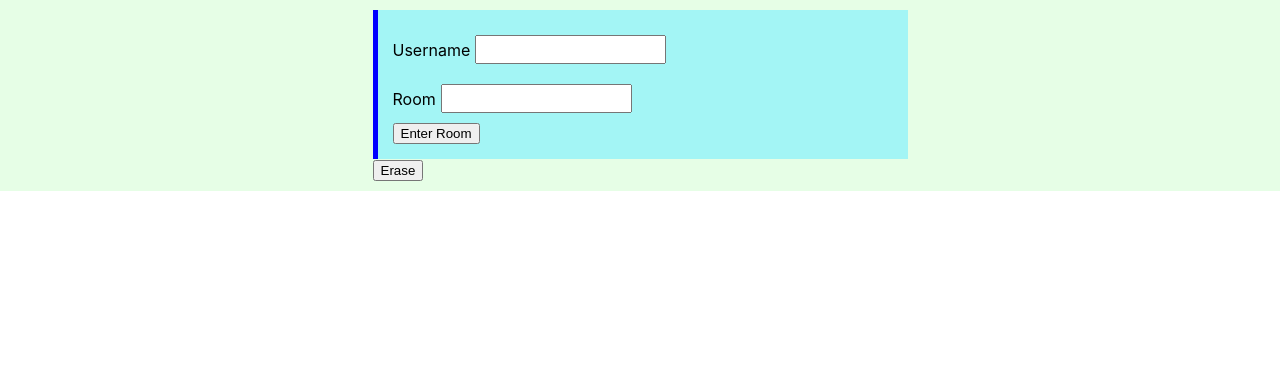
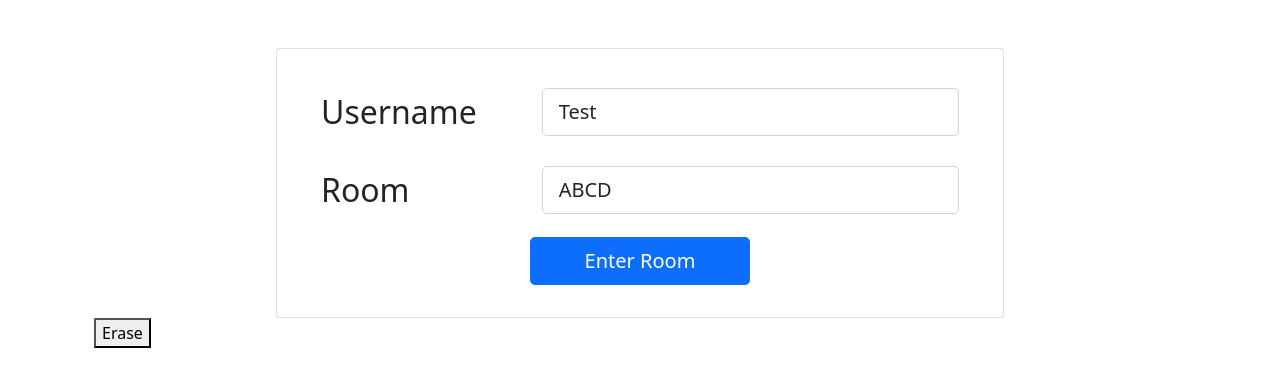
Before and after one commit to nithvijay/card-game, a React (Create React App) app in the folder client/: page / in a window 1280 px wide. Shown: the top 386 px of the page. Built offline with nearby package versions, Linux system fonts and the light colour scheme; no server answers.

Commit message:
added basic styling

```diff
--- a/client/public/index.html
+++ b/client/public/index.html
@@ -9,6 +9,7 @@
       name="description"
       content="Web site created using create-react-app"
     />
+    <link href="https://cdn.jsdelivr.net/npm/bootstrap@5.0.1/dist/css/bootstrap.min.css" rel="stylesheet" integrity="sha384-+0n0xVW2eSR5OomGNYDnhzAbDsOXxcvSN1TPprVMTNDbiYZCxYbOOl7+AMvyTG2x" crossorigin="anonymous">
     <link rel="apple-touch-icon" href="%PUBLIC_URL%/logo192.png" />
     <!--
       manifest.json provides metadata used when your web app is installed on a
--- a/client/src/App.js
+++ b/client/src/App.js
@@ -3,7 +3,7 @@ import Main from "./components/Main";
 
 const App = () => {
   return (
-    <div className="app">
+    <div className="container">
       <SocketContext.Provider value={socket}>
         <Main />
       </SocketContext.Provider>
--- a/client/src/components/Card.js
+++ b/client/src/components/Card.js
@@ -1,12 +1,22 @@
-const Card = ({ text, attack, cost, id }) => {
+const Card = ({ text, attack, cost, id, onCardClick }) => {
   return (
-    <div className="card">
-      <div>Text: {text}</div>
-      <div>Attack: {attack}</div>
-      <div>Cost: {cost}</div>
-      <div>ID: {id}</div>
+    <div className="p-1">
+      <div
+        className="card"
+        style={{ width: "8rem", height: "16rem" }}
+        onClick={() => onCardClick(id)}
+      >
+        <div>Text: {text}</div>
+        <div>Attack: {attack}</div>
+        <div>Cost: {cost}</div>
+        <div>ID: {id}</div>
+      </div>
     </div>
   );
 };
 
+Card.defaultProps = {
+  onCardClick: () => console.log("Not Valid"),
+};
+
 export default Card;
--- a/client/src/components/CardContainer.js
+++ b/client/src/components/CardContainer.js
@@ -1,20 +1,28 @@
 import Card from "./Card";
+import CardUnknown from "./CardUnknown";
 
-const CardContainer = ({ cards, sid, sids, names, turn }) => {
-  console.log(cards);
+const CardContainer = ({ cards, sid, sids, names, turn, onCardClick }) => {
+  const index = sids.indexOf(sid);
+  const userCards = cards[index];
+  const otherCards = cards.filter((card, i) => i !== index);
+
   return (
-    <div className="card-container">
-      {cards.map((userCards) =>
-        userCards.map((card, index) => (
+    <div className="card">
+      <div className="d-flex flex-wrap">
+        {userCards.map((card, index) => (
           <Card
             key={index}
             text={card.text}
             attack={card.attack}
             cost={card.cost}
             id={card.id}
+            onCardClick={onCardClick}
           />
-        ))
-      )[0]}
+        ))}
+      </div>
+      <div className="d-flex flex-wrap">
+        {otherCards.map((card) => card.map((i) => <CardUnknown id={""} />))}
+      </div>
     </div>
   );
 };
--- /dev/null
+++ b/client/src/components/CardUnknown.js
@@ -0,0 +1,15 @@
+const CardUnknown = ({ id }) => {
+    return (
+      <div className="p-1">
+        <div
+          className="card"
+          style={{ width: "8rem", height: "16rem" }}
+        >
+            <div>Unknown</div>
+          <div>ID: {id}</div>
+        </div>
+      </div>
+    );
+  };
+
+  export default CardUnknown;
--- a/client/src/components/Main.js
+++ b/client/src/components/Main.js
@@ -6,8 +6,8 @@ import PlayingArea from "./PlayingArea";
 
 const Main = () => {
   const socket = useContext(SocketContext);
-  const [username, setUsername] = useState("");
-  const [room, setRoom] = useState("");
+  const [username, setUsername] = useState("Test");
+  const [room, setRoom] = useState("ABCD");
   const [enteredRoom, setEnteredRoom] = useState(false);
   const [startedGame, setStartedGame] = useState(false);
 
@@ -43,7 +43,6 @@ const Main = () => {
    */
   const handleStartedGame = useCallback(() => {
     setStartedGame(true);
-    console.log("Does this happen")
   }, []);
 
   useEffect(() => {
@@ -53,23 +52,44 @@ const Main = () => {
   }, [handleStartedGame, socket]);
 
   return (
-    <div>
+    <div className="container">
       {!enteredRoom && (
-        <div className="container">
-          <div className="row">
-            <label>Username</label>
+        <div className="card mt-5 col-sm-8 offset-sm-2">
+          <div className="card-body">
+            <div className="row m-3 align-items-center">
+              <div className="col-sm-4">
+                <label className="col-form-label fs-2">Username</label>
+              </div>
+              <div className="col-sm-8">
                 <input
+                  className="form-control form-control-lg"
                   value={username}
                   name="username"
                   onChange={(e) => onChangeUserName(e)}
                 />
               </div>
-          <div className="row">
-            <label>Room</label>
-            <input value={room} name="room" onChange={(e) => onChangeRoom(e)} />
             </div>
-          <div className="row">
-            <button onClick={() => onClick()}>Enter Room</button>
+            <div className="row m-3 align-items-center">
+              <div className="col-sm-4">
+                <label className="col-form-label fs-2">Room</label>
+              </div>
+              <div className="col-sm-8">
+                <input
+                  className="form-control form-control-lg"
+                  value={room}
+                  name="room"
+                  onChange={(e) => onChangeRoom(e)}
+                />
+              </div>
+            </div>
+            <div className="row m-3">
+              <button
+                className="btn btn-primary btn-lg col-md-4 offset-sm-4"
+                onClick={() => onClick()}
+              >
+                Enter Room
+              </button>
+            </div>
           </div>
         </div>
       )}
@@ -82,7 +102,8 @@ const Main = () => {
           onStartGame={onStartGame}
         />
       )}
-      {startedGame && <PlayingArea />}
+
+      {startedGame && <PlayingArea room={room} />}
       <button onClick={() => onErase()}>Erase</button>
     </div>
   );
--- a/client/src/components/MessageBox.js
+++ b/client/src/components/MessageBox.js
@@ -14,7 +14,6 @@ const MessageBox = ({ username, room, startedGame, onStartGame }) => {
   const handleMessage = useCallback(
     (data) => {
       setMessages([...messages, data["message"]]);
-      console.log(messages);
     },
     [messages]
   );
@@ -28,12 +27,9 @@ const MessageBox = ({ username, room, startedGame, onStartGame }) => {
   /**
    * socket.io - update_room_members
    */
-  const handleUpdateRoom = useCallback(
-    (data) => {
+  const handleUpdateRoom = useCallback((data) => {
     setRoomMembers(data["room_occupants"]);
-    },
-    []
-  );
+  }, []);
 
   useEffect(() => {
     socket.on("update_room_members", handleUpdateRoom);
@@ -61,7 +57,8 @@ const MessageBox = ({ username, room, startedGame, onStartGame }) => {
     setMessage(e.target.value);
   };
 
-  const onClick = () => {
+  const onFormSubmit = (e) => {
+    e.preventDefault();
     if (message !== "") {
       socket.emit("message", {
         room: room,
@@ -75,31 +72,49 @@ const MessageBox = ({ username, room, startedGame, onStartGame }) => {
   };
 
   return (
-    <div className="container">
+    <div className="card mt-5 col-sm-8 offset-sm-2">
+      <div className="row p-3">
+        <div className="col-sm-9">
+          <div className="card p-3">
+            <div
+              className="overflow-scroll"
+              style={{ height: "36vh", backgroundColor: "aqua" }}
+            >
               {messages.length > 0 &&
-        messages.map((msg, index) => (
-          <div className="row" key={index}>
-            <p>{msg}</p>
+                messages.map((msg, index) => <p key={index}>{msg}</p>)}
             </div>
-        ))}
 
-      <div className="row">
+            <form className="input-group" onSubmit={(e) => onFormSubmit(e)}>
               <input
+                className="form-control"
                 value={message}
                 name="message"
                 onChange={(e) => onChangeMessage(e)}
               />
-        <button onClick={() => onClick()}>Send Message</button>
+              <button className="btn btn-outline-secondary" type="submit">
+                Send Message
+              </button>
+            </form>
           </div>
-
-      <strong>People in the Room</strong>
+        </div>
+        <div className="col-sm-3">
+          <div className="card">
+            <div className="card-header">People in the Room</div>
+            <div className="card-body">
               <ul>
                 {roomMembers.map((member, index) => (
                   <li key={index}>{member}</li>
                 ))}
               </ul>
+            </div>
+          </div>
+        </div>
+      </div>
+
       {!startedGame && (
-        <button onClick={() => onStartGame()}>Start Game</button>
+        <button className="btn btn-primary" onClick={() => onStartGame()}>
+          Start Game
+        </button>
       )}
     </div>
   );
--- a/client/src/components/PlayedCardsArea.js
+++ b/client/src/components/PlayedCardsArea.js
@@ -1,5 +1,19 @@
-const PlayedCardsArea = () => {
-  return <div></div>;
+import Card from "./Card"
+
+const PlayedCardsArea = ({ playedCards }) => {
+  return (
+    <div>
+      {playedCards.map((card, index) => (
+        <Card
+          key={index}
+          text={card.text}
+          attack={card.attack}
+          cost={card.cost}
+          id={card.id}
+        />
+      ))}
+    </div>
+  );
 };
 
 export default PlayedCardsArea;
--- /dev/null
+++ b/client/src/components/Scoreboard.js
@@ -0,0 +1,17 @@
+const Scoreboard = ({ scores, userNames }) => {
+  return (
+    <div className="p-3">
+      <div className="card">
+        <div className="container">
+          {scores.map((score, index) => (
+            <div key={index}>
+              {score} - {userNames[index]}
+            </div>
+          ))}
+        </div>
+      </div>
+    </div>
+  );
+};
+
+export default Scoreboard;
--- a/client/src/index.css
+++ b/client/src/index.css
@@ -1,4 +1,4 @@
-body {
+/* body {
   margin: 0;
   font-family: -apple-system, BlinkMacSystemFont, "Segoe UI", "Roboto", "Oxygen",
     "Ubuntu", "Cantarell", "Fira Sans", "Droid Sans", "Helvetica Neue",
@@ -15,6 +15,8 @@ code {
 .app {
   display: flex;
   align-items: center;
+  min-width: 600px;
+  flex-direction: column;
   justify-content: center;
   background-color: hsl(120, 95%, 95%);
   padding: 10px;
@@ -23,15 +25,25 @@ code {
 .card {
   border: 1px solid;
   width: 7em;
-  padding: 1em;
+  padding: 10px;
   height: 5em;
   text-align: center;
+  background-color: rgb(31, 187, 187);
 }
+
 .card:hover {
   background-color: yellow;
 }
 
-.card-container {
+.card-self {
+  display: flex;
+  flex-wrap: wrap;
+  justify-content: space-between;
+  padding: 10px;
+  background-color: white;
+}
+
+.card-other {
   display: grid;
   border: 1px solid;
   grid-template-columns: repeat(auto-fit, minmax(9em, 1fr));
@@ -39,18 +51,20 @@ code {
   padding: 1px;
 }
 
+.card-container {
+  border: 1px solid;
+  grid-gap: 1px;
+  padding: 10px;
+}
+
 .playing-container {
   margin: auto;
-  width: 600px;
   border: 1px solid blue;
   padding: 10px;
   margin-top: 100px;
 }
 
-.container {
-  display: flex;
-  flex-direction: column;
-  width: 500px;
+.chat-container {
   border-left: solid 5px blue;
   background-color: hsl(180, 80%, 80%);
   padding: 15px;
@@ -69,4 +83,4 @@ code {
 
 strong {
   width: 100%;
-}
+} */
```
Also changed, not shown: client/src/components/PlayingArea.js (+15 -8 lines). Lines whose indentation alone changed are shown as unchanged.
